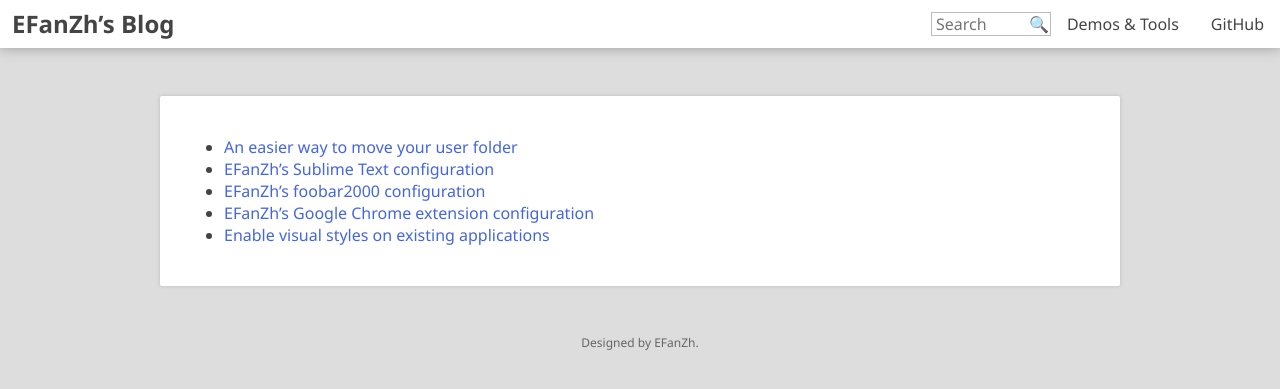
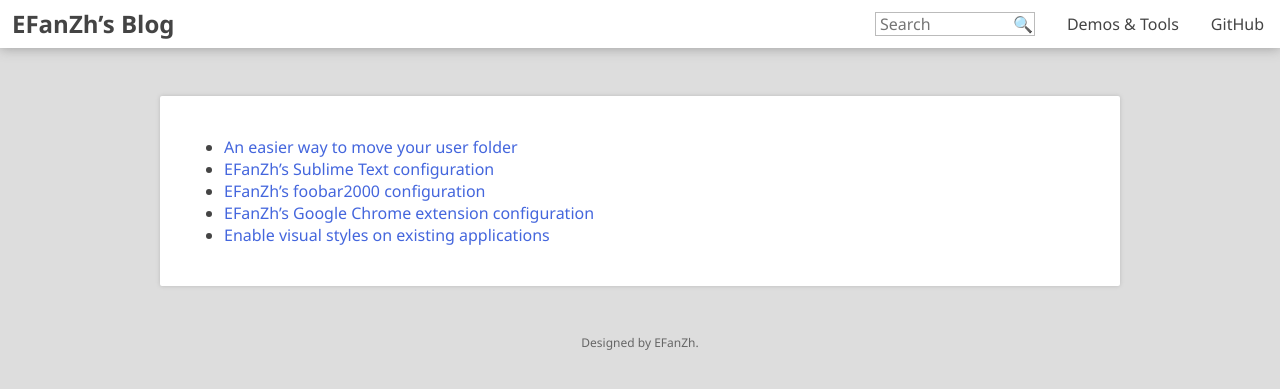
Before and after one commit to fuzeyi/efanzh.github.io, a Jekyll site: the page built from index.html, in a window 1280 px wide. Shown: the top 389 px of the page. Built offline with Jekyll 4.4.1, drawn with Linux system fonts in a browser that asks for light colours.

Commit message:
Add search area padding

```diff
--- a/stylesheets/common.css
+++ b/stylesheets/common.css
@@ -38,11 +38,15 @@
     list-style-type: none;
 }
 
+.header-right-column > li > *
+{
+    display: flex;
+    padding: 0 1em;
+}
+
 .header-right-column > li > a
 {
-    display: block;
     line-height: 48px;
-    padding: 0 1em;
 }
 
 .header-right-column > li > a:hover
@@ -66,7 +70,7 @@
 {
     border: 1px solid #bbb;
     padding: 0 24px 0 0.25em;
-    width: 120px;
+    width: 160px;
 }
 
 .search-textbox::-ms-clear
```
